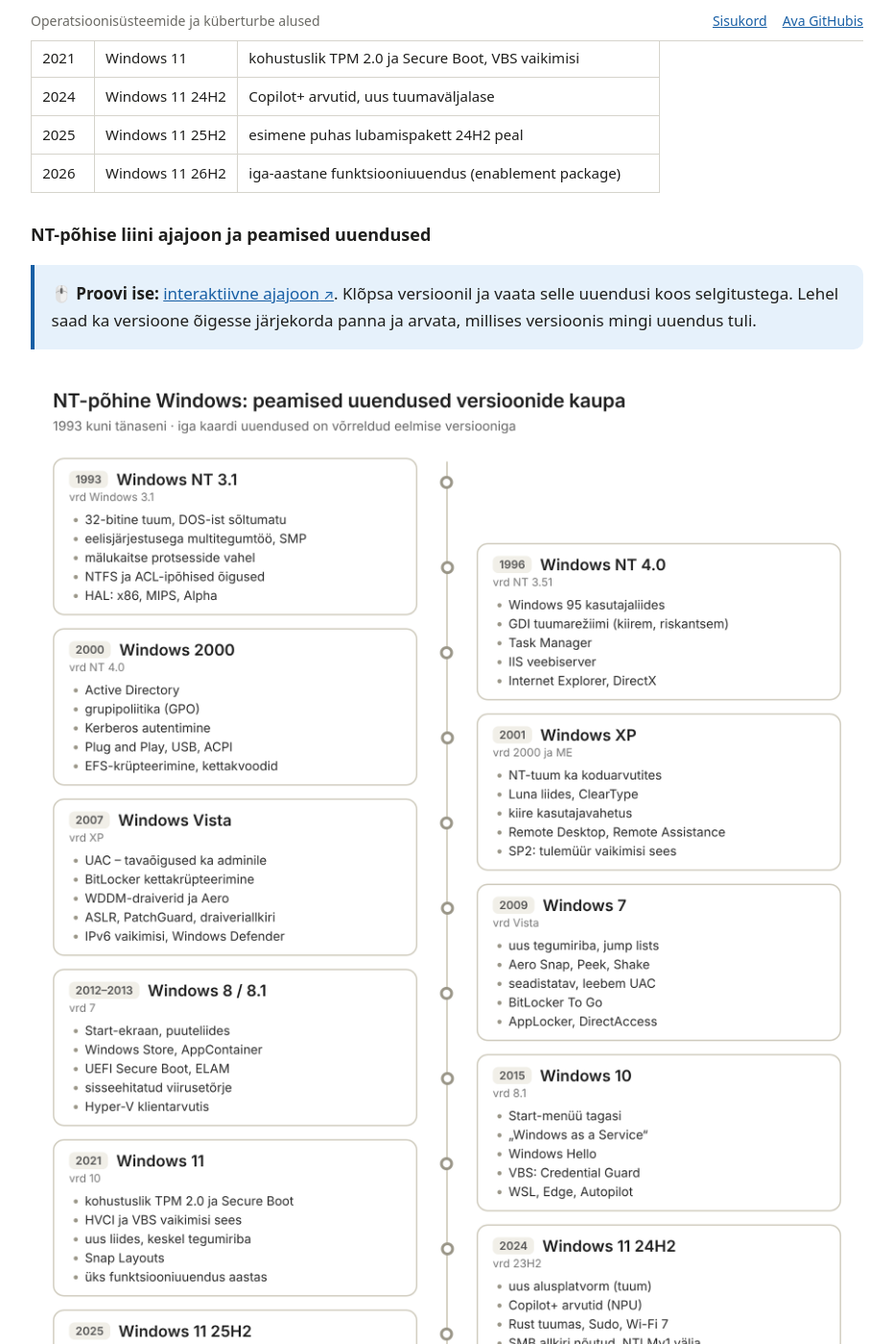
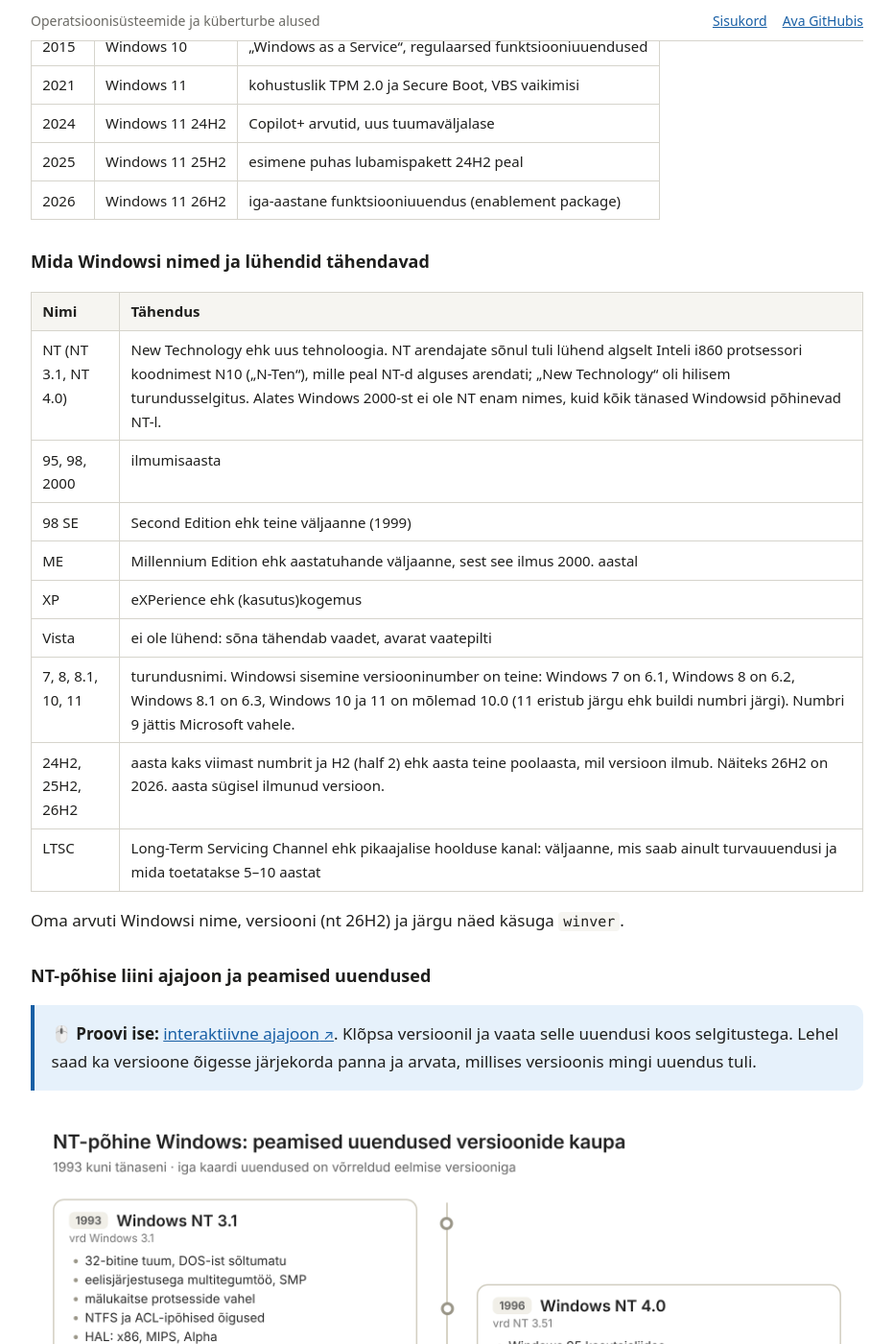
Before and after one commit to valdonolvak/Operatsioonis-steemi-ja-k-berturbe-alused, a Jekyll site: the page built from peatykid/01-windowsi-ajalugu.md, in a window 1280 px wide and 1400 px high, scrolled down 5340 px. Shown: the whole window at 96% size, without its empty margins (174-1105 px from the left). Built offline with Jekyll 4.4.1, drawn with Linux system fonts in a browser that asks for light colours; our own code applies the rules of GitHub Pages for plain Markdown files; some of the changed text lies outside the part shown.

Commit message:
Peatükk 1: Windowsi nimede ja lühendite tähendused
Co-Authored-By: Claude Opus 5.5 <noreply@anthropic.com>
Claude-Session: https://claude.ai/code/session_01JGgdcJ4nCuRTw2Mm89BtPT

```diff
--- a/peatykid/01-windowsi-ajalugu.md
+++ b/peatykid/01-windowsi-ajalugu.md
@@ -4,7 +4,7 @@
 
 ## 1. Windowsi ajalugu
 
-Windows on arenenud MS-DOS-i graafilisest kestast üheks laiemalt kasutatavaks operatsioonisüsteemiks, mille tänane tuum pärineb 1993. aastal ilmunud Windows NT-st. 2026. aasta sügisel on toetatud kliendiversioon Windows 11 (viimane funktsiooniuuendus 26H2) ja serveriversioon Windows Server 2025.
+Windows on arenenud MS-DOS-i graafilisest kestast üheks laiemalt kasutatavaks operatsioonisüsteemiks, mille tänane tuum pärineb 1993. aastal ilmunud Windows NT-st (NT = New Technology, uus tehnoloogia). 2026. aasta sügisel on toetatud kliendiversioon Windows 11 (viimane funktsiooniuuendus 26H2 ehk 2026. aasta teise poolaasta versioon) ja serveriversioon Windows Server 2025.
 
 ### 1.1 MS-DOS
 
@@ -62,7 +62,7 @@ Joonis: DOS-põhise Windowsi versioonid ja iga versiooni peamised uuendused võr
 
 *Allikad:* [Wikipedia: Windows 95](https://en.wikipedia.org/wiki/Windows_95)
 
-**1998 · Windows 98 / 98 SE** – võrreldes Windows 95-ga:
+**1998 · Windows 98 / 98 SE** (SE = Second Edition, teine väljaanne, 1999) – võrreldes Windows 95-ga:
 
 - **Internet Explorer integreeriti kesta** – brauser oli OS-i osa ning kaustu sai vaadata nagu veebilehti (Active Desktop). Sellest kasvas USA-s Microsofti vastu monopolikohtuasi.
 - **Laialdane USB tugi** – hiire, klaviatuuri, printeri ja muud seadmed sai ühendada ühe universaalse pistikuga, ilma arvutit taaskäivitamata. Koos WDM-draiverite ja ACPI-ga muutis see Plug and Play’ toimivaks. Kõige kuulsamalt tutvustati seda 20. aprillil 1998 COMDEX-i messil Chicagos: Bill Gatesi esitlusel ühendati Windows 98 eelversiooniga USB-skanner ja arvuti jooksis sinise ekraaniga kokku. Gates vastas naljaga, et küllap seepärast Windows 98 veel müügil ei olegi.
@@ -84,7 +84,7 @@ Joonis: DOS-põhise Windowsi versioonid ja iga versiooni peamised uuendused võr
 
 ### 1.3 Windows NT
 
-Windows NT (New Technology) loodi nullist, juhiks Dave Cutler. Eesmärgid olid töökindlus, turvalisus, kaasaskantavus eri protsessoriarhitektuuridele ja mitme kasutaja tugi. NT 3.1 ilmus 1993. NT-l on kasutajarežiim ja tuumarežiim, mälukaitse, ACL-ipõhine õiguste süsteem ning failisüsteem NTFS.
+Windows NT (New Technology, uus tehnoloogia) loodi nullist, juhiks Dave Cutler. Eesmärgid olid töökindlus, turvalisus, kaasaskantavus eri protsessoriarhitektuuridele ja mitme kasutaja tugi. NT 3.1 ilmus 1993. NT-l on kasutajarežiim ja tuumarežiim, mälukaitse, ACL-ipõhine õiguste süsteem ning failisüsteem NTFS.
 
 ![Windowsi kaks arendusliini · DOS-liin lõppes 2000, NT-liin jätkub](../pildid/01-a.png)
 
@@ -106,6 +106,22 @@ Joonis: DOS-põhine liin lõppes Windows ME-ga; Windows XP-st (XP = eXPerience,
 | 2024 | Windows 11 24H2 | Copilot+ arvutid, uus tuumaväljalase |
 | 2025 | Windows 11 25H2 | esimene puhas lubamispakett 24H2 peal |
 | 2026 | Windows 11 26H2 | iga-aastane funktsiooniuuendus (enablement package) |
+
+#### Mida Windowsi nimed ja lühendid tähendavad
+
+| Nimi | Tähendus |
+| --- | --- |
+| NT (NT 3.1, NT 4.0) | New Technology ehk uus tehnoloogia. NT arendajate sõnul tuli lühend algselt Inteli i860 protsessori koodnimest N10 („N-Ten“), mille peal NT-d alguses arendati; „New Technology“ oli hilisem turundusselgitus. Alates Windows 2000-st ei ole NT enam nimes, kuid kõik tänased Windowsid põhinevad NT-l. |
+| 95, 98, 2000 | ilmumisaasta |
+| 98 SE | Second Edition ehk teine väljaanne (1999) |
+| ME | Millennium Edition ehk aastatuhande väljaanne, sest see ilmus 2000. aastal |
+| XP | eXPerience ehk (kasutus)kogemus |
+| Vista | ei ole lühend: sõna tähendab vaadet, avarat vaatepilti |
+| 7, 8, 8.1, 10, 11 | turundusnimi. Windowsi sisemine versiooninumber on teine: Windows 7 on 6.1, Windows 8 on 6.2, Windows 8.1 on 6.3, Windows 10 ja 11 on mõlemad 10.0 (11 eristub järgu ehk buildi numbri järgi). Numbri 9 jättis Microsoft vahele. |
+| 24H2, 25H2, 26H2 | aasta kaks viimast numbrit ja H2 (half 2) ehk aasta teine poolaasta, mil versioon ilmub. Näiteks 26H2 on 2026. aasta sügisel ilmunud versioon. |
+| LTSC | Long-Term Servicing Channel ehk pikaajalise hoolduse kanal: väljaanne, mis saab ainult turvauuendusi ja mida toetatakse 5–10 aastat |
+
+Oma arvuti Windowsi nime, versiooni (nt 26H2) ja järgu näed käsuga `winver`.
 
 #### NT-põhise liini ajajoon ja peamised uuendused
 
@@ -159,7 +175,7 @@ Joonis: NT-põhise Windowsi versioonid Windows NT 3.1-st kuni Windows 11 26H2-ni
 
 *Allikad:* [Wikipedia: Windows XP](https://en.wikipedia.org/wiki/Windows_XP) · [Wikipedia: Windows XP SP2](https://en.wikipedia.org/wiki/Windows_XP#Service_Pack_2)
 
-**2007 · Windows Vista** – võrreldes XP-ga:
+**2007 · Windows Vista** – võrreldes XP-ga. Vista ei ole lühend: sõna tähendab vaadet või avarat vaatepilti. Arenduse ajal oli selle nimi Longhorn.
 
 - **UAC** (User Account Control) – XP-s töötas enamik kasutajaid administraatoriõigustega, nii et ka pahavara sai kõik õigused. Vistas töötab ka administraator vaikimisi tavaõigustega ja süsteemi muutmiseks tuleb kinnitada eraldi aknas. See on vähima õiguse põhimõtte rakendus.
 - **BitLocker** – krüpteerib terve süsteemiketta, nii et varastatud sülearvutist ei saa andmeid lugeda. Võtit hoitakse TPM-kiibis.
@@ -250,7 +266,7 @@ Joonis: NT-põhise Windowsi versioonid Windows NT 3.1-st kuni Windows 11 26H2-ni
 
 ### 1.5 Windows Server
 
-Windows Server kasutab sama NT-tuuma, kuid on häälestatud teenuste pakkumiseks: Active Directory, DNS, DHCP, failiteenused, IIS, Hyper-V. Serveril on pikk tugiperiood (LTSC, umbes 10 aastat), väiksem graafiline koormus (Server Core) ja litsentseerimine tuumade järgi.
+Windows Server kasutab sama NT-tuuma, kuid on häälestatud teenuste pakkumiseks: Active Directory, DNS, DHCP, failiteenused, IIS, Hyper-V. Serveril on pikk tugiperiood (LTSC, Long-Term Servicing Channel ehk pikaajalise hoolduse kanal, umbes 10 aastat), väiksem graafiline koormus (Server Core) ja litsentseerimine tuumade järgi.
 
 Windows Server 2025 (üldkasutuses alates novembrist 2024) uuendused:
 
```
Also changed, not shown: interaktiivne/01-ajajoon.html (+1 -1 lines).
